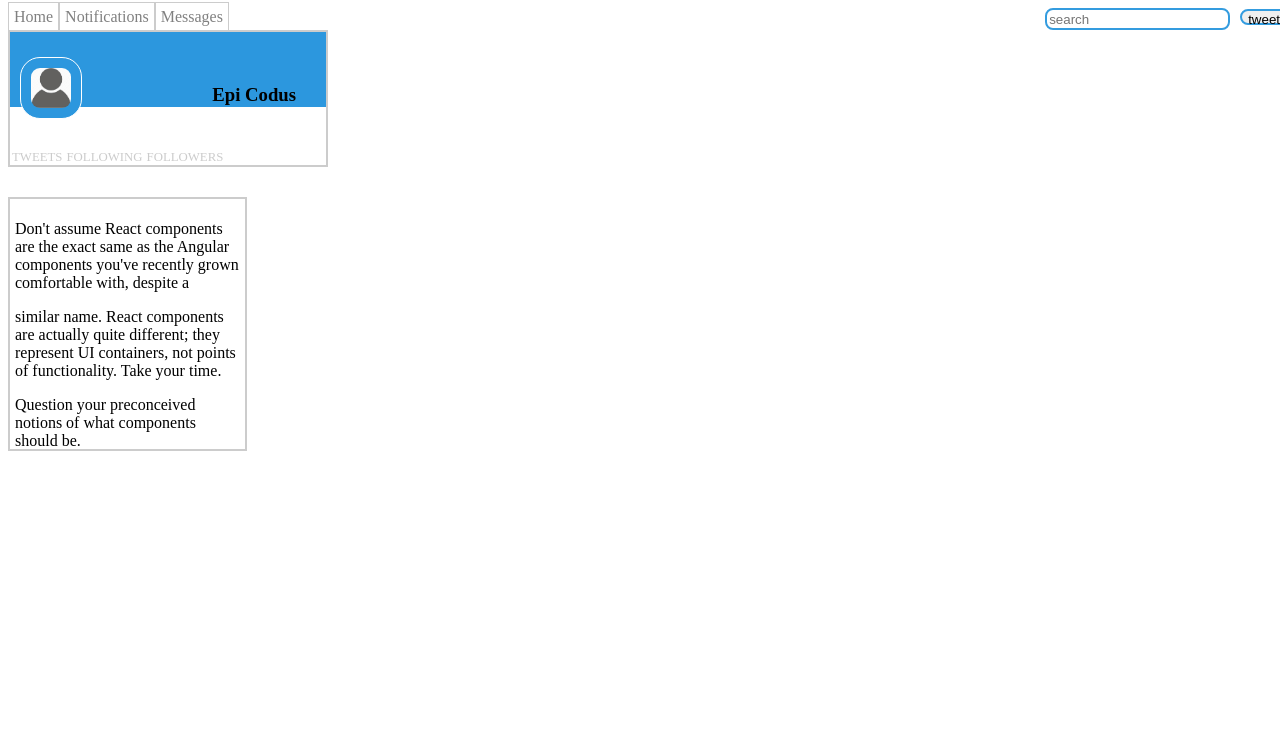
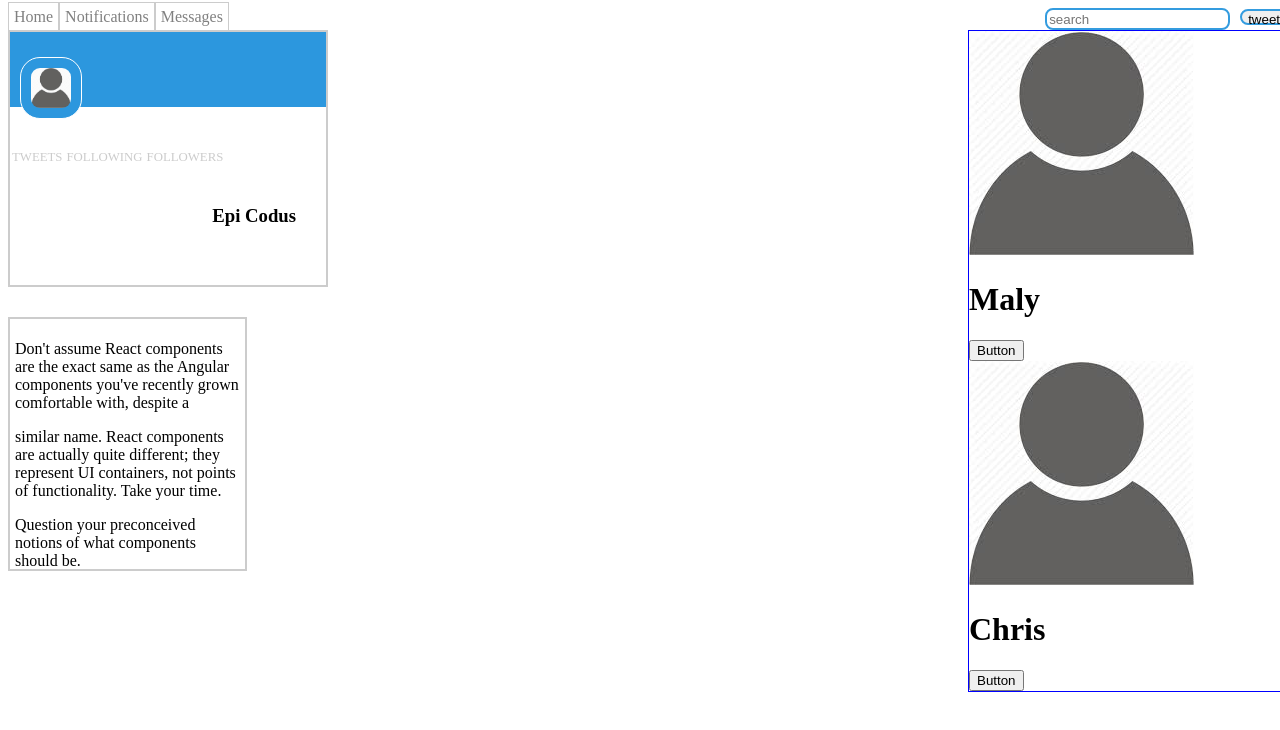
Before and after one commit to cjbreaux/react-social-media, a React app: page / in a window 1280 px wide. Shown: the top 730 px of the page. Built offline with nearby package versions, Linux system fonts and the light colour scheme.

Commit message:
add user object with image, name, and button

```diff
--- a/src/components/App.jsx
+++ b/src/components/App.jsx
@@ -2,6 +2,7 @@ import React from "react";
 import Header from "./Header";
 import Profile from "./Profile";
 import ProfileDescription from "./ProfileDescription";
+import FriendsList from "./FriendsList";
 
 function App() {
   const appContainer = {
@@ -15,6 +16,7 @@ function App() {
       <Header/>
       <Profile/>
       <ProfileDescription/>
+      <FriendsList/>
     </div>
   );
 }
--- /dev/null
+++ b/src/components/FriendsList.jsx
@@ -0,0 +1,19 @@
+import React from 'react';
+import User from './User';
+
+function FriendsList() {
+  const gridStyle = {
+    border: '1px solid blue',
+    gridArea: "2 / 3 / span 2"
+  }
+  return(
+    <div style={gridStyle}>
+      <User
+        name="Maly"/>
+      <User
+        name="Chris"/>
+    </div>
+  );
+}
+
+export default FriendsList;
--- /dev/null
+++ b/src/components/User.jsx
@@ -0,0 +1,22 @@
+import React from 'react';
+import user from '../assets/images/user.jpeg';
+import PropTypes from 'prop-types';
+
+function User(props) {
+  const imageStyle = {
+
+  }
+  return (
+    <div>
+      <img src={user}></img>
+      <h1>{props.name}</h1>
+      <button>Button</button>
+    </div>
+  );
+}
+
+User.propTypes = {
+  name: PropTypes.string
+};
+
+export default User;
```
